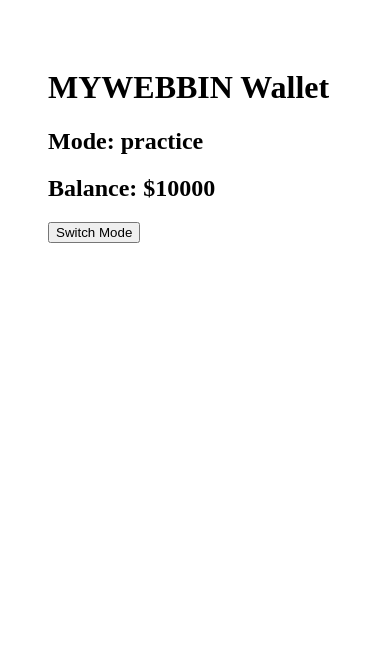
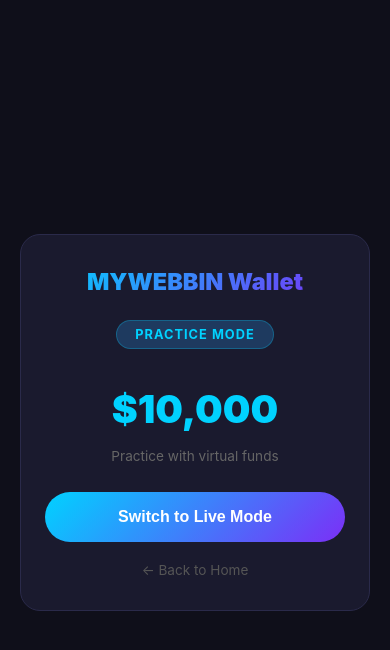
Before and after one commit to rehannadaf1998-sudo/mywebbin, a Next.js app: page /en/my/wallet/main in a window 390 px wide. Shown: the top 650 px of the page. Built offline with nearby package versions, Linux system fonts and the light colour scheme.

Commit message:
feat: mobile-responsive UI for home and wallet pages

```diff
--- a/app/en/my/wallet/main/page.tsx
+++ b/app/en/my/wallet/main/page.tsx
@@ -16,11 +16,37 @@ export default function Wallet() {
   }
 
   return (
-    <div style={{padding:40}}>
-      <h1>MYWEBBIN Wallet</h1>
-      <h2>Mode: {mode}</h2>
-      <h2>Balance: ${balance}</h2>
-      <button onClick={switchMode}>Switch Mode</button>
-    </div>
+    <>
+      <style>{`
+        * { box-sizing: border-box; margin: 0; padding: 0; }
+        body { font-family: -apple-system, BlinkMacSystemFont, 'Segoe UI', sans-serif; background: #0f0f1a; color: #fff; }
+        .container { min-height: 100vh; display: flex; flex-direction: column; align-items: center; justify-content: center; padding: 20px; }
+        .card { background: #1a1a2e; border: 1px solid #2a2a4a; border-radius: 20px; padding: 32px 24px; width: 100%; max-width: 380px; text-align: center; }
+        .title { font-size: clamp(1.4rem, 6vw, 2rem); font-weight: 900; background: linear-gradient(135deg, #00d2ff, #7b2ff7); -webkit-background-clip: text; -webkit-text-fill-color: transparent; margin-bottom: 24px; }
+        .badge { display: inline-block; padding: 6px 18px; border-radius: 50px; font-size: 0.8rem; font-weight: 700; letter-spacing: 1px; text-transform: uppercase; margin-bottom: 20px; }
+        .badge.practice { background: #1e3a5f; color: #00d2ff; border: 1px solid #00d2ff44; }
+        .badge.live { background: #3a1e1e; color: #ff4d4d; border: 1px solid #ff4d4d44; }
+        .balance { font-size: clamp(2rem, 10vw, 3rem); font-weight: 900; margin: 16px 0; }
+        .balance.practice { color: #00d2ff; }
+        .balance.live { color: #ff4d4d; }
+        .label { font-size: 0.85rem; color: #666; margin-bottom: 28px; }
+        .btn { width: 100%; padding: 16px; background: linear-gradient(135deg, #00d2ff, #7b2ff7); border: none; border-radius: 50px; color: #fff; font-size: 1rem; font-weight: 700; cursor: pointer; transition: opacity 0.2s; }
+        .btn:hover { opacity: 0.85; }
+        .back { margin-top: 20px; font-size: 0.85rem; color: #555; text-decoration: none; display: block; }
+        .back:hover { color: #aaa; }
+      `}</style>
+      <div className="container">
+        <div className="card">
+          <div className="title">MYWEBBIN Wallet</div>
+          <span className={`badge ${mode}`}>{mode} mode</span>
+          <div className={`balance ${mode}`}>${balance.toLocaleString()}</div>
+          <p className="label">{mode === "practice" ? "Practice with virtual funds" : "Connected to live account"}</p>
+          <button className="btn" onClick={switchMode}>
+            Switch to {mode === "practice" ? "Live" : "Practice"} Mode
+          </button>
+          <a className="back" href="/">← Back to Home</a>
+        </div>
+      </div>
+    </>
   )
 }
```
